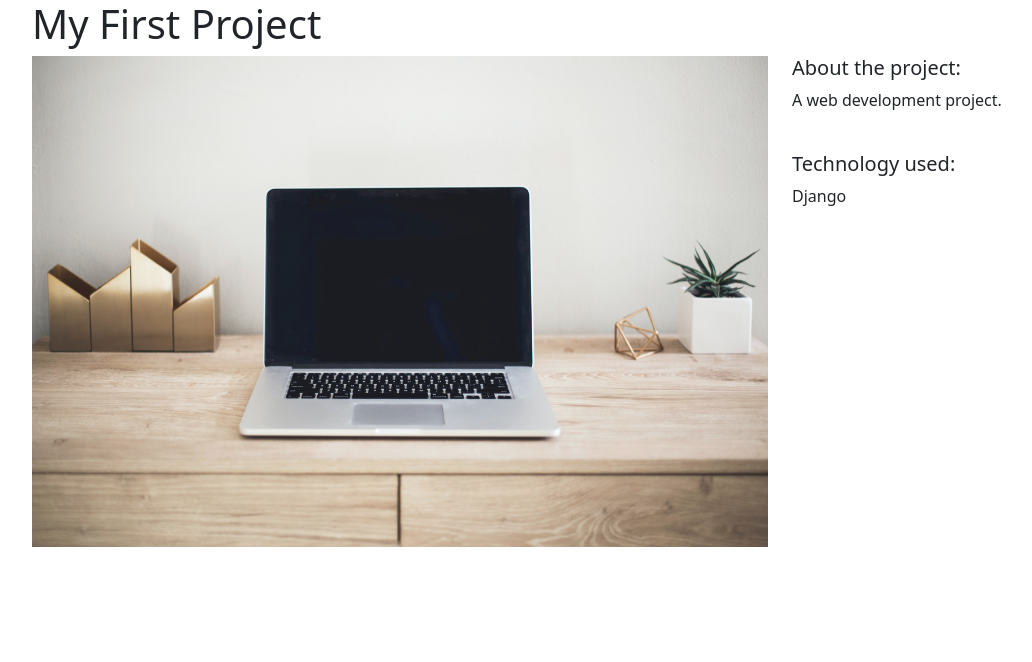
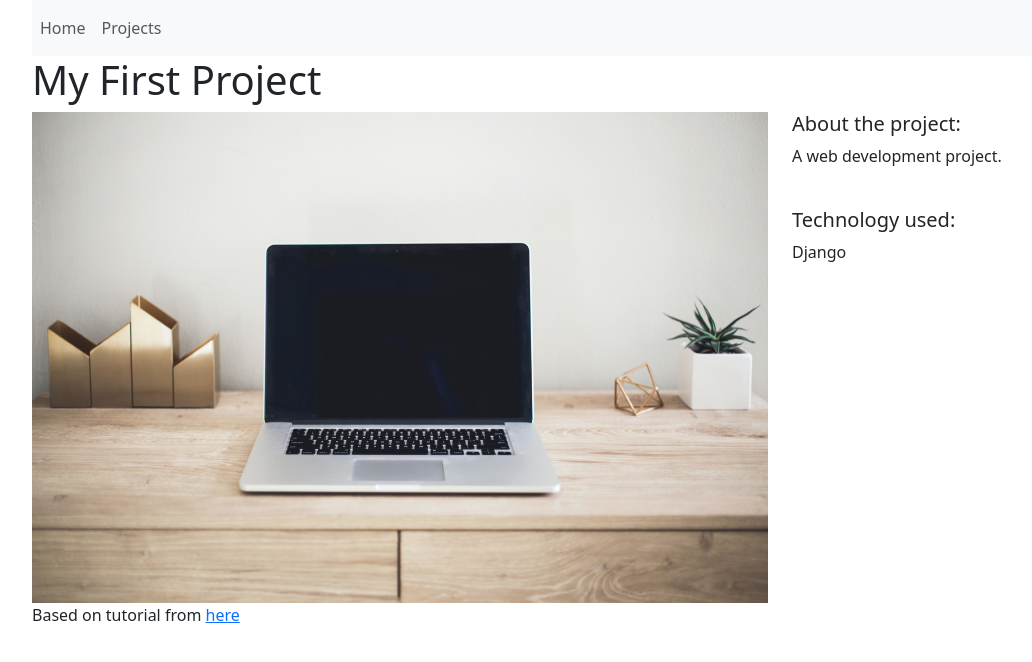
Before and after one commit to manandwa/django-portfolio, a Django app: page /projects/1/ in a window 1280 px wide. Shown: the top 662 px of the page, without its empty margins (50-1082 px from the left). Run offline with Django 4.2, Linux system fonts and the light colour scheme; data comes from the database, SQL or seed files in the repository; both versions use the stored data as it was after the commit.

Commit message:
Add files via upload

```diff
--- a/projects/templates/projects/project_detail.html
+++ b/projects/templates/projects/project_detail.html
@@ -1,6 +1,8 @@
 <!-- projects/templates/projects/project_detail.html -->
 
 {% extends "base.html" %}
+
+{% block title %}{{ project.title }}{% endblock title %}
 
 {% block page_content %}
 <h1>{{ project.title }}</h1>
--- a/projects/templates/projects/project_index.html
+++ b/projects/templates/projects/project_index.html
@@ -1,6 +1,8 @@
 <!-- projects/templates/projects/project_index.html-->
 
 {% extends "base.html" %}
+
+{% block title %}Projects{% endblock title %}
 
 {% block page_content %}
 <h1>Projects</h1>
--- a/templates/base.html
+++ b/templates/base.html
@@ -11,6 +11,23 @@
         >
     </head>
     <body class="container">
+        <nav class="navbar navbar-expand-lg navbar-light bg-light">
+            <div class="collapse navbar-collapse" id="navbarNav">
+              <ul class="navbar-nav">
+                <li class="nav-item active">
+                  <a class="nav-link" href="{% url 'home' %}">Home</a>
+                </li>
+                <li class="nav-item">
+                  <a class="nav-link" href="{% url 'project_index' %}">Projects</a>
+                </li>
+              </ul>
+            </div>
+          </nav>
     {% block page_content %}{% endblock page_content %}
+    <div id="footer">
+        {% block footer %}
+        Based on tutorial from <a href="https://realpython.com/get-started-with-django-1/">here</a>
+        {% endblock footer %}
+    </div>
     </body>
 </html>
```
Also changed, not shown: db.sqlite3.
